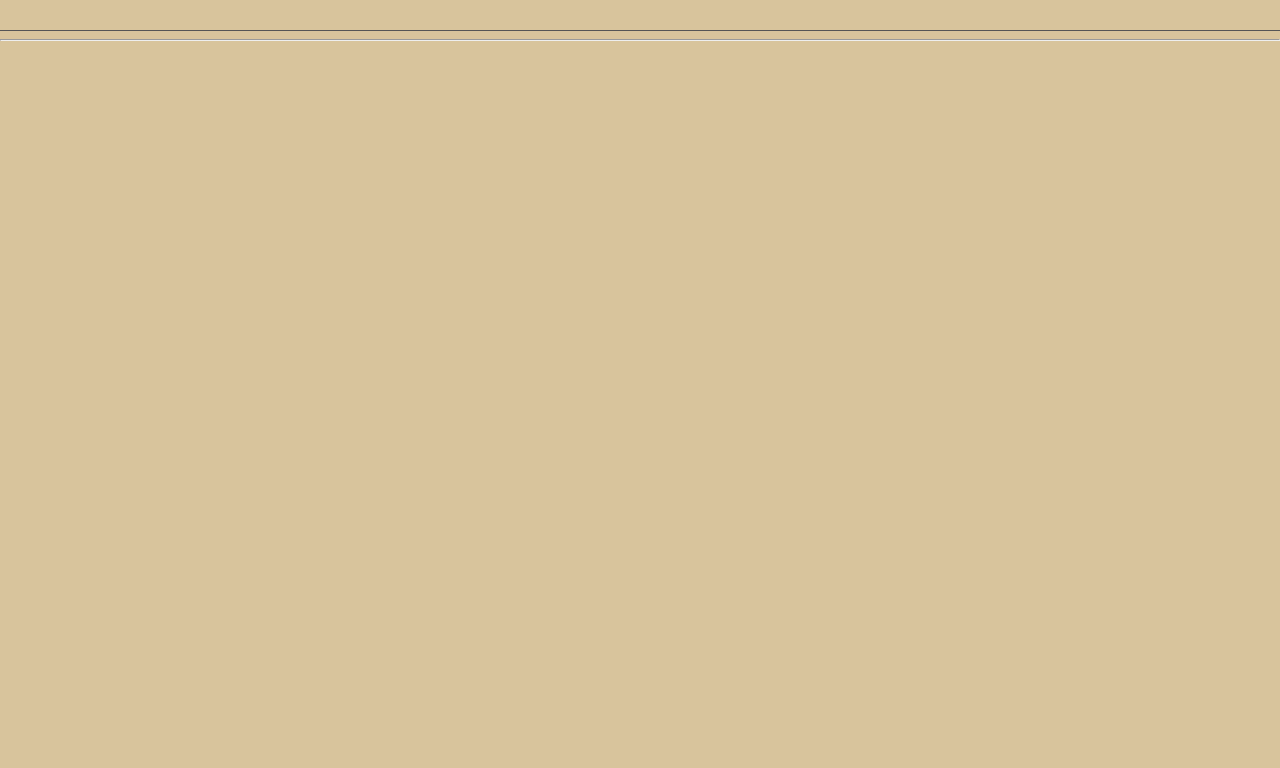
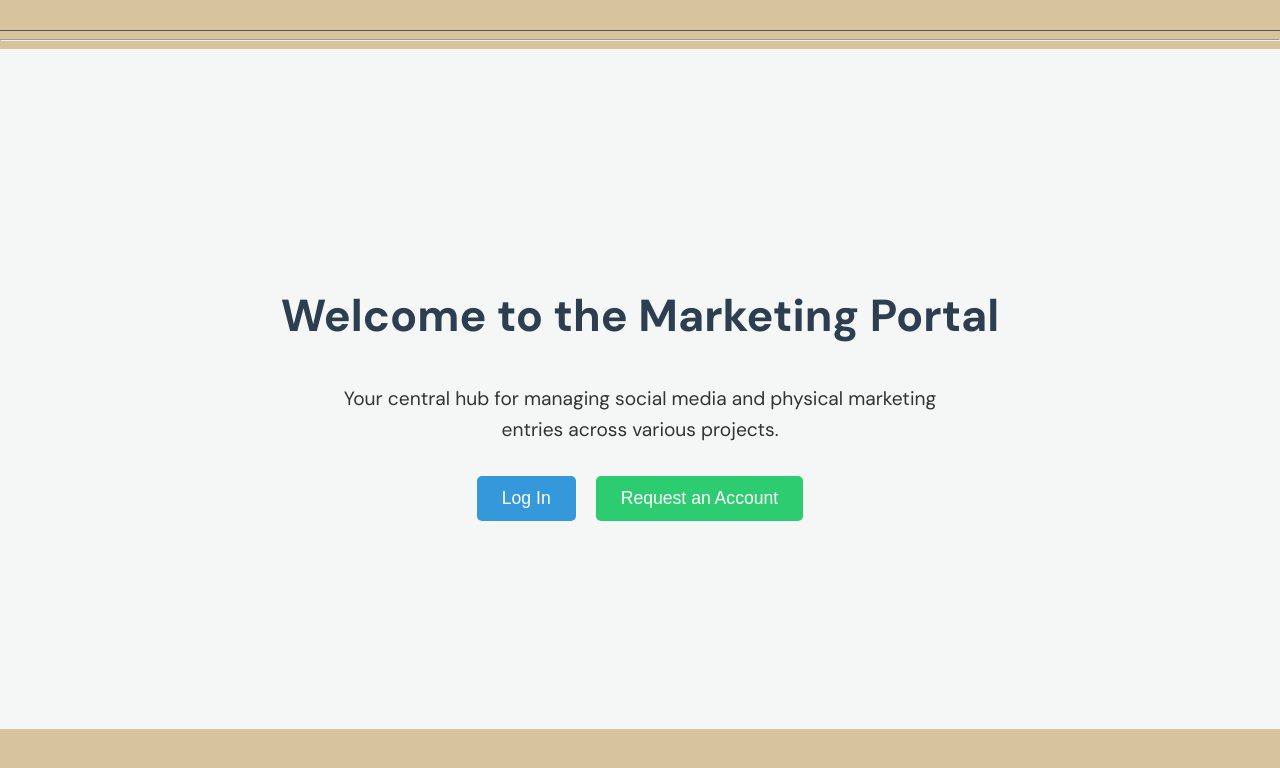
Before and after one commit to dakjen/marketingportal1, a React (Create React App) app: page /intro in a window 1280 px wide. Before the commit this address had no page. Shown: the top 768 px of the page. Built offline with nearby package versions, Linux system fonts and the light colour scheme.

Commit message:
Feature: Add IntroScreen with login and request account options

```diff
--- a/src/App.js
+++ b/src/App.js
@@ -8,13 +8,15 @@ import React, { useContext, useState } from 'react';
      import LoginPage from './LoginPage';
      import ProfilePage from './ProfilePage';
      import ContactAdminPage from './ContactAdminPage';
+     import IntroScreen from './IntroScreen'; // New import
+     import RequestAccountPage from './RequestAccountPage'; // New import
    import { AuthProvider, AuthContext } from './AuthContext';
    import { ProjectProvider, ProjectContext } from './ProjectContext';
    import './Tabs.css';
 
    const PrivateRoute = ({ children, allowedRoles }) => {
      const { isLoggedIn, currentUser } = useContext(AuthContext);
-     if (!isLoggedIn) { return <Navigate to="/login" />; }
+     if (!isLoggedIn) { return <Navigate to="/intro" />; } // Changed from /login to /intro
      if (allowedRoles && !allowedRoles.includes(currentUser?.role)) { return <Navigate to="/"
        />; }
      return children;
@@ -89,11 +91,14 @@ import React, { useContext, useState } from 'react';
          </nav>
          <hr />
          <Routes>
+           <Route path="/intro" element={<IntroScreen />} />
+           <Route path="/request-account" element={<RequestAccountPage />} />
            <Route path="/login" element={<LoginPage />} />
            <Route path="/forgot-password" element={<ContactAdminPage />} />
            <Route
              path="/"
              element={
+               isLoggedIn ? (
                  <PrivateRoute allowedRoles={['admin', 'internal', 'external']}>
                    <Dashboard
                      projects={projects}
@@ -101,6 +106,9 @@ import React, { useContext, useState } from 'react';
                      selectProject={selectProject}
                    />
                  </PrivateRoute>
+               ) : (
+                 <Navigate to="/intro" />
+               )
              }
            />
            <Route
--- /dev/null
+++ b/src/IntroScreen.css
@@ -0,0 +1,48 @@
+.intro-container {
+  display: flex;
+  flex-direction: column;
+  align-items: center;
+  justify-content: center;
+  min-height: 80vh;
+  text-align: center;
+  padding: 20px;
+  background-color: #f4f7f6;
+  color: #333;
+}
+
+.intro-container h1 {
+  font-size: 2.8em;
+  color: #2c3e50;
+  margin-bottom: 20px;
+}
+
+.intro-container p {
+  font-size: 1.2em;
+  max-width: 600px;
+  margin-bottom: 30px;
+  line-height: 1.6;
+}
+
+.intro-buttons button {
+  background-color: #3498db;
+  color: white;
+  border: none;
+  padding: 12px 25px;
+  margin: 0 10px;
+  border-radius: 5px;
+  cursor: pointer;
+  font-size: 1.1em;
+  transition: background-color 0.3s ease;
+}
+
+.intro-buttons button:hover {
+  background-color: #2980b9;
+}
+
+.intro-buttons button:last-child {
+  background-color: #2ecc71;
+}
+
+.intro-buttons button:last-child:hover {
+  background-color: #27ae60;
+}
--- /dev/null
+++ b/src/IntroScreen.js
@@ -0,0 +1,20 @@
+import React from 'react';
+import { useNavigate } from 'react-router-dom';
+import './IntroScreen.css';
+
+function IntroScreen() {
+  const navigate = useNavigate();
+
+  return (
+    <div className="intro-container">
+      <h1>Welcome to the Marketing Portal</h1>
+      <p>Your central hub for managing social media and physical marketing entries across various projects.</p>
+      <div className="intro-buttons">
+        <button onClick={() => navigate('/login')}>Log In</button>
+        <button onClick={() => navigate('/request-account')}>Request an Account</button>
+      </div>
+    </div>
+  );
+}
+
+export default IntroScreen;
--- /dev/null
+++ b/src/RequestAccountPage.js
@@ -0,0 +1,21 @@
+import React from 'react';
+import { useNavigate } from 'react-router-dom';
+
+function RequestAccountPage() {
+  const navigate = useNavigate();
+
+  const handleGoBack = () => {
+    navigate('/'); // Go back to the intro screen or login
+  };
+
+  return (
+    <div style={{ textAlign: 'center', padding: '50px' }}>
+      <h2>Request an Account</h2>
+      <p>Please contact the administrator to request an account.</p>
+      <p>Email: admin@example.com</p>
+      <button onClick={handleGoBack}>Go Back</button>
+    </div>
+  );
+}
+
+export default RequestAccountPage;
```
Lines whose indentation alone changed are shown as unchanged.
